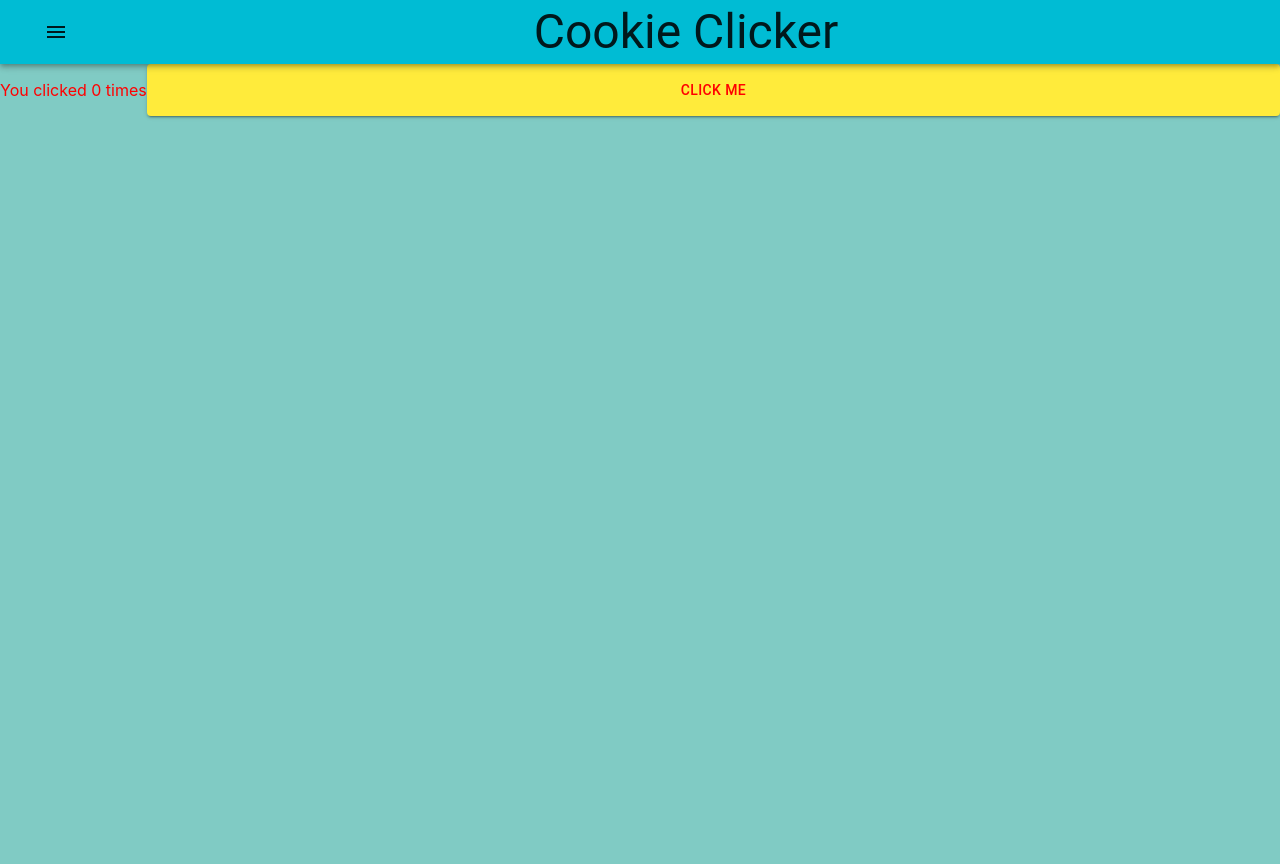
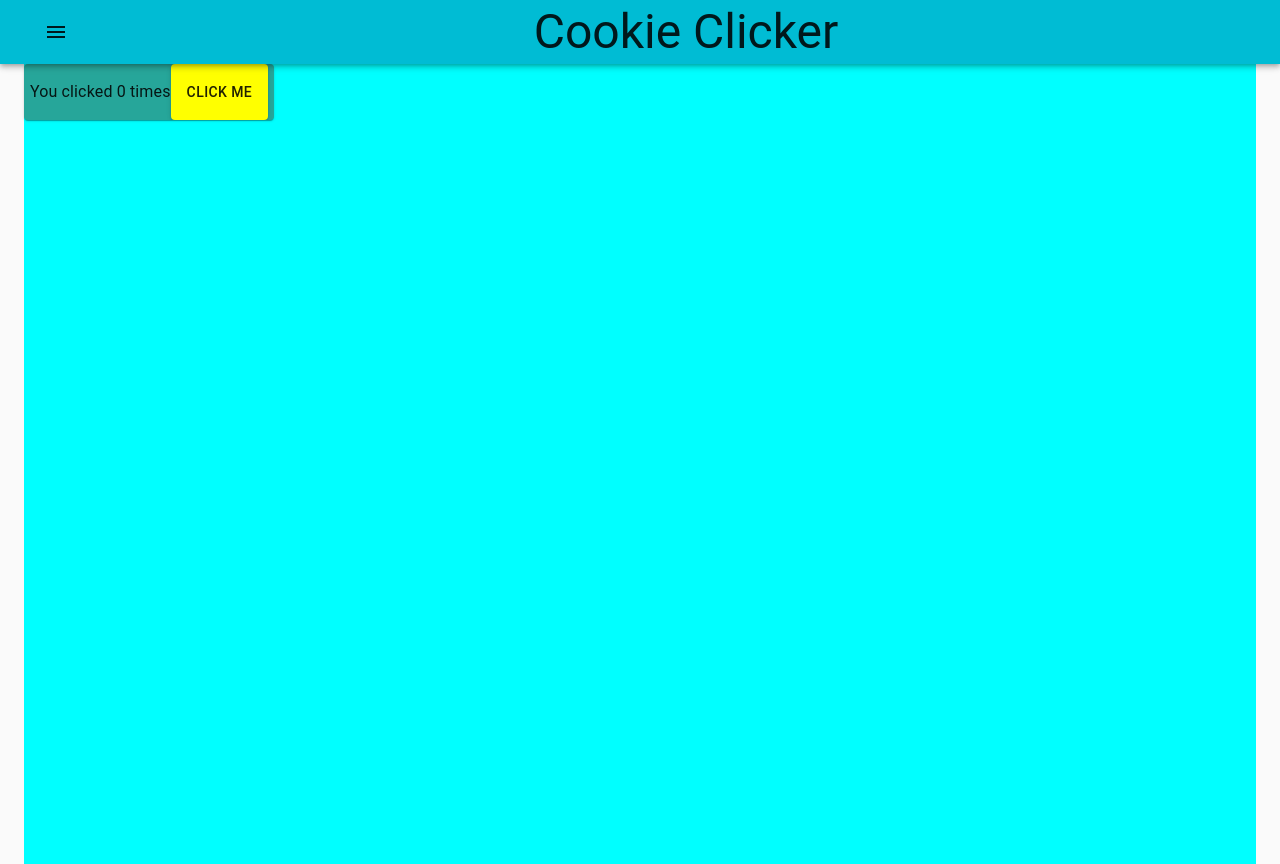
Before and after one commit to VillalvaLijo/CookiesSessionsandHooks, a React (Create React App) app: page /firstClicker in a window 1280 px wide. Before the commit the page ends 800 px from the top, so only its background shows below. Built offline with nearby package versions, Linux system fonts and the light colour scheme; no server answers.

Commit message:
Working with Contatiner

```diff
--- a/src/App/App.js
+++ b/src/App/App.js
@@ -7,6 +7,7 @@ import BoundClickCounter from '../BoundClickCounter/BoundClickCounter';
 // import UseReducerCounter from '../UseReducerCounter/useReducerCounter'
 import HomePage from '../HomePage/HomePage';
 import GeneralTheme from '../GeneralTheme/GeneralTheme';
+import ClickerContainer from '../ClickerContainer/ClickerContainer'
 
 
 
@@ -36,7 +37,9 @@ function App() {
   {/* <UseReducerCounter/> */}
     <Switch>
       <Route path="/firstClicker">
-        <CounterButton/>
+        {/* <ClickerContainer> */}
+          <CounterButton/>
+        {/* </ClickerContainer> */}
       </Route>
       <Route path="/secoundClicker">
         <ClickCounterComponent/>
--- /dev/null
+++ b/src/ClickerContainer/ClickerContainer.js
@@ -0,0 +1,16 @@
+import React from 'react';
+import CssBaseline from '@material-ui/core/CssBaseline';
+import Typography from '@material-ui/core/Typography';
+import Container from '@material-ui/core/Container';
+
+export default function ClickerContainer() {
+    return(
+        <React.Fragment>
+            <CssBaseline />
+            <Container maxWidth="md">
+                <Typography component="div" style={{backgroundColor:'cyan', height:'100vh'}} >
+                </Typography>
+            </Container>
+        </React.Fragment>
+    );
+}
--- a/src/CounterButton/CounterButton.js
+++ b/src/CounterButton/CounterButton.js
@@ -5,12 +5,28 @@ import GeneralTheme from '../GeneralTheme/GeneralTheme';
 import { makeStyles } from '@material-ui/core/styles';
 import { ThemeProvider } from '@material-ui/core';
 
+import CssBaseline from '@material-ui/core/CssBaseline';
+import Typography from '@material-ui/core/Typography';
+import Container from '@material-ui/core/Container';
+
+import Card from '@material-ui/core/Card';
+import CardActions from '@material-ui/core/CardActions';
+import CardContent from '@material-ui/core/CardContent';
+
+
+
 const useStyles = makeStyles((theme) =>({
   root: {
     display: "flex",
+    justifyContent: "center",
     flexGrow: 1,
-    "Justify-Content": "center",
-    color: "red",
+    maxWidth: 250,
+
+    "background-color": "#26a69a",
+
+  },
+  button:{
+    "background-color": 'Yellow',
   }
 }))
 
@@ -22,7 +38,7 @@ function CounterButton(){
     useEffect(()=>{
 
 
-      console.log("Inside useEffect, function inside useEffect Hook, count",count);
+      //console.log("Inside useEffect, function inside useEffect Hook, count",count);
 
 
       if(count == 0 ){
@@ -57,13 +73,22 @@ function CounterButton(){
 
 
     return (
-        <div className={classes.root}>
+        <div>
+          <CssBaseline/>
+          <Container maxWidth="lg">
+          <Typography component="div" style={{backgroundColor:'cyan', height:'100vh'}} >
+
+          <Card className={classes.root}>
           {/* <ThemeProvider theme = {GeneralTheme}> */}
           <p>You clicked {count} times</p>
-          <Button className = {classes.root} variant="contained" color="secondary" onClick={() => setCount(count + 1)}>
+          <Button className = {classes.button} variant="contained" color="secondary" onClick={() => setCount(count + 1)}>
             Click me
           </Button>
           {/* </ThemeProvider> */}
+          </Card>
+
+          </Typography>
+          </Container>
         </div>
       );
 }
```
